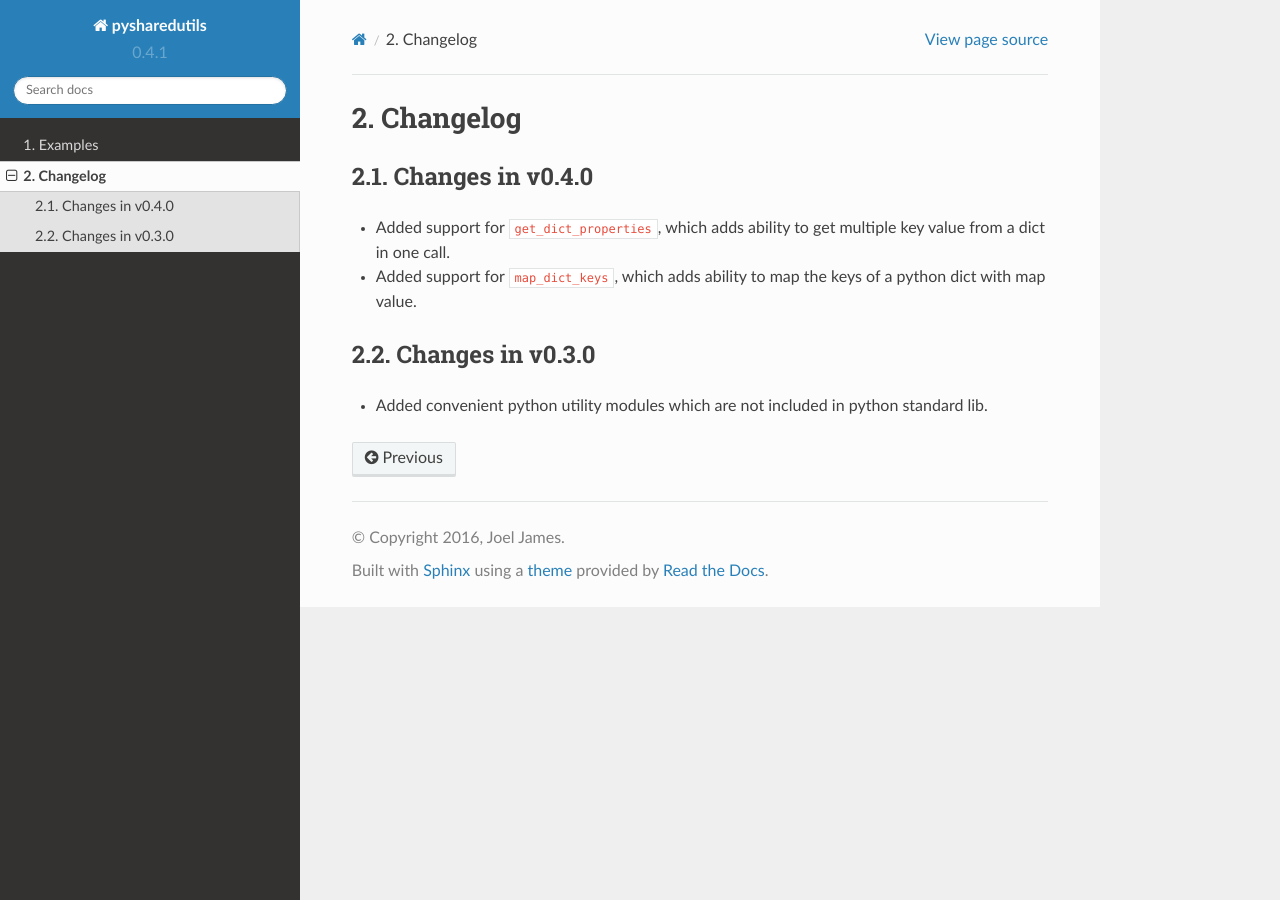
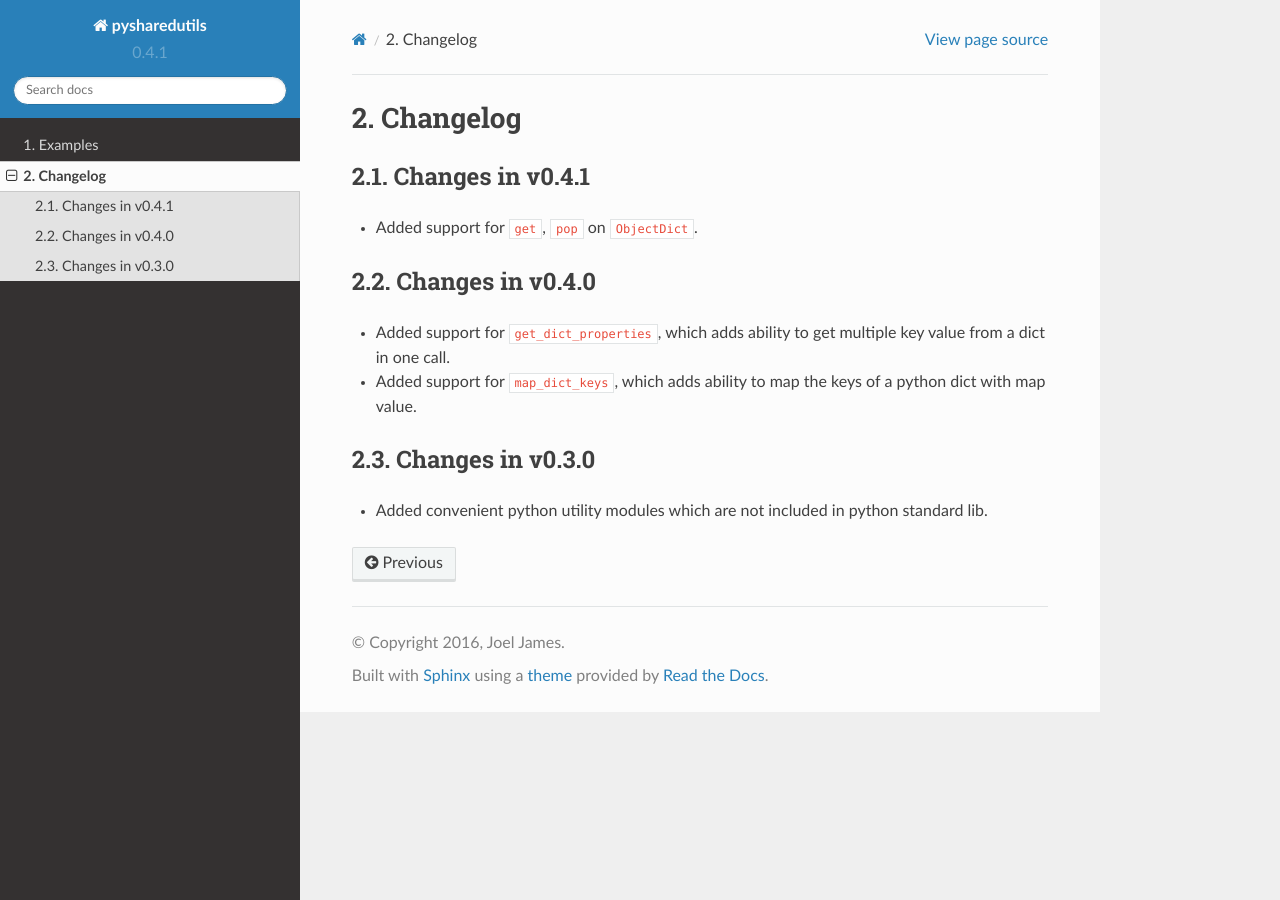
Before and after one commit to joeljames/py-shared-utils, a Sphinx documentation site: the page built from docs/changelog.rst, in a window 1280 px wide. Built offline with Sphinx 7.4.7 and the Read the Docs theme 2.0.0, drawn with Linux system fonts in a browser that asks for light colours.

Commit message:
Add changelogs

```diff
--- a/docs/changelog.rst
+++ b/docs/changelog.rst
@@ -1,6 +1,11 @@
 =========
 Changelog
 =========
+
+Changes in v0.4.1
+=================
+- Added support for ``get``, ``pop`` on ``ObjectDict``.
+
 
 Changes in v0.4.0
 =================
```
